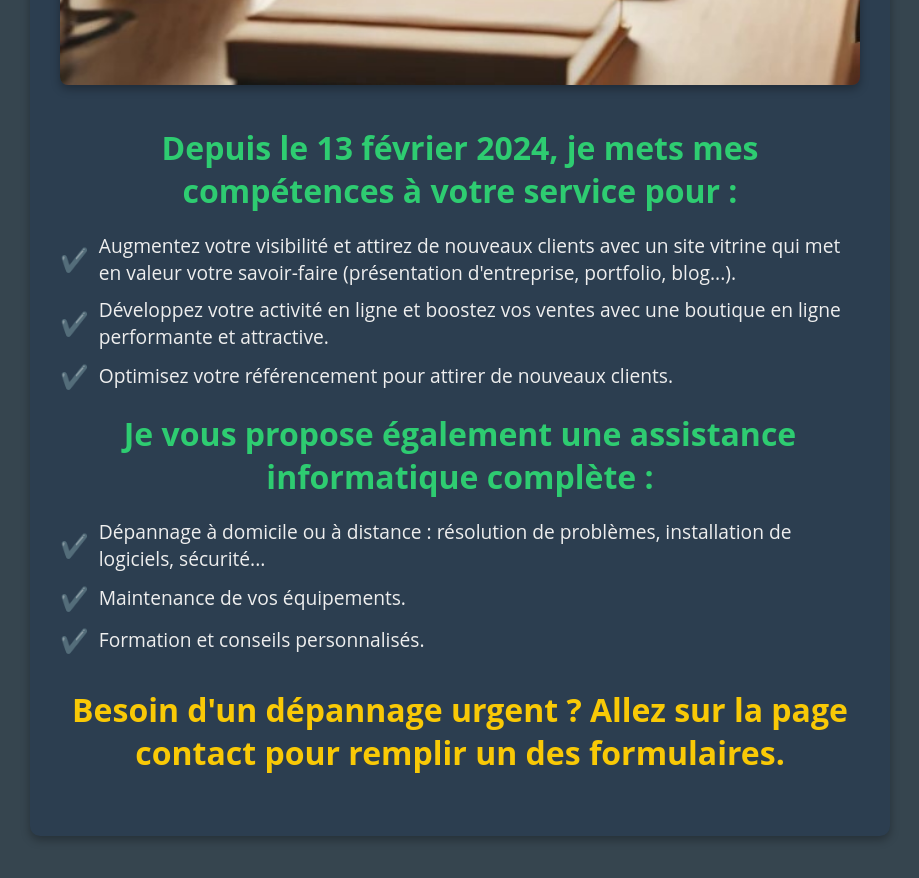
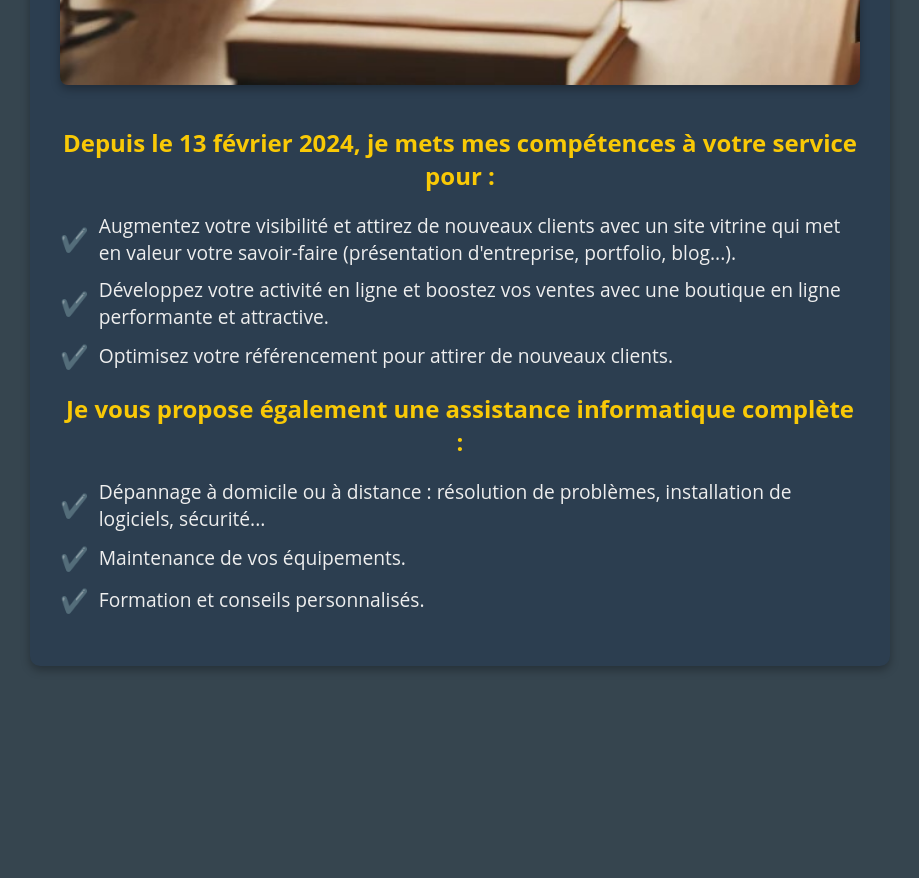
Before and after one commit to GaelleB/gb-webassist, a React (Create React App) app: page / in a window 1280 px wide. Shown: the part 1340-2218 px from the top of the page, without its empty margins (180-1099 px from the left). After the commit the page ends 2086 px from the top, so only its background shows below. Built offline with nearby package versions, Linux system fonts and the light colour scheme.

Commit message:
modif couleurs

```diff
--- a/src/pages/Home.js
+++ b/src/pages/Home.js
@@ -32,9 +32,6 @@ function Home() {
             <li>Maintenance de vos équipements.</li>
             <li>Formation et conseils personnalisés.</li>
           </ul>
-          <p className="suggestion">
-            Besoin d'un dépannage urgent ? Allez sur la page contact pour remplir un des formulaires.
-          </p>
         </div>
       </article>
     </main>
--- a/src/styles/global.css
+++ b/src/styles/global.css
@@ -172,15 +172,9 @@ body {
   margin-right: 10px;
 }
 
-strong,
-.suggestion {
-  color: var(--accent-color);
-  font-size: 2em;
-}
-
-.suggestion {
+strong {
   color: var(--primary-color);
-  font-size: 2em;
+  font-size: 1.5em;
   font-weight: bold;
 }
 
@@ -248,7 +242,7 @@ strong,
   font-weight: bold;
   padding-bottom: 10px;
   padding-top: 50px;
-  color: var(--accent-color);
+  color: var(--primary-color);
   text-align: center;
 }
 
@@ -301,7 +295,7 @@ strong,
 
 /* Boutons d'appel à l'action sur la page contact */
 button {
-  background: radial-gradient(circle, #2980b9 0%, #27ae60 100%);
+  background: linear-gradient(to right, #f1c40f, #e67e22);
   color: white;
   font-weight: bold;
   padding: 10px 20px;
```
